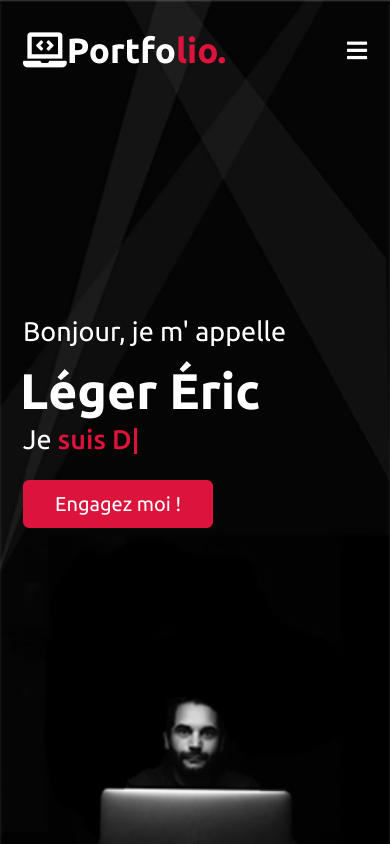
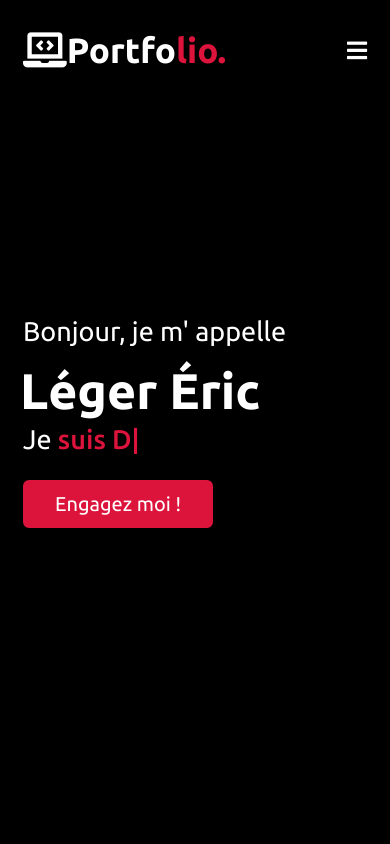
Before and after one commit to EricLeger75018/EricLeger75018.github.io, a plain HTML site: page porfolio_Leger_Eric/index.html in a window 390 px wide. Shown: the top 844 px of the page. Drawn offline with nearby package versions, Linux system fonts and the light colour scheme.

Commit message:
background

```diff
--- a/porfolio_Leger_Eric/assets/css/style.css
+++ b/porfolio_Leger_Eric/assets/css/style.css
@@ -657,8 +657,8 @@ footer span a:hover{
 @media (max-width: 500px) {
 
     .home{
-        background:url(../images/banner2.jpg);
-        background-size: cover;
+        background: #000;
+
     }
     .home .home-content .text-2{
         font-size: 50px;
```
